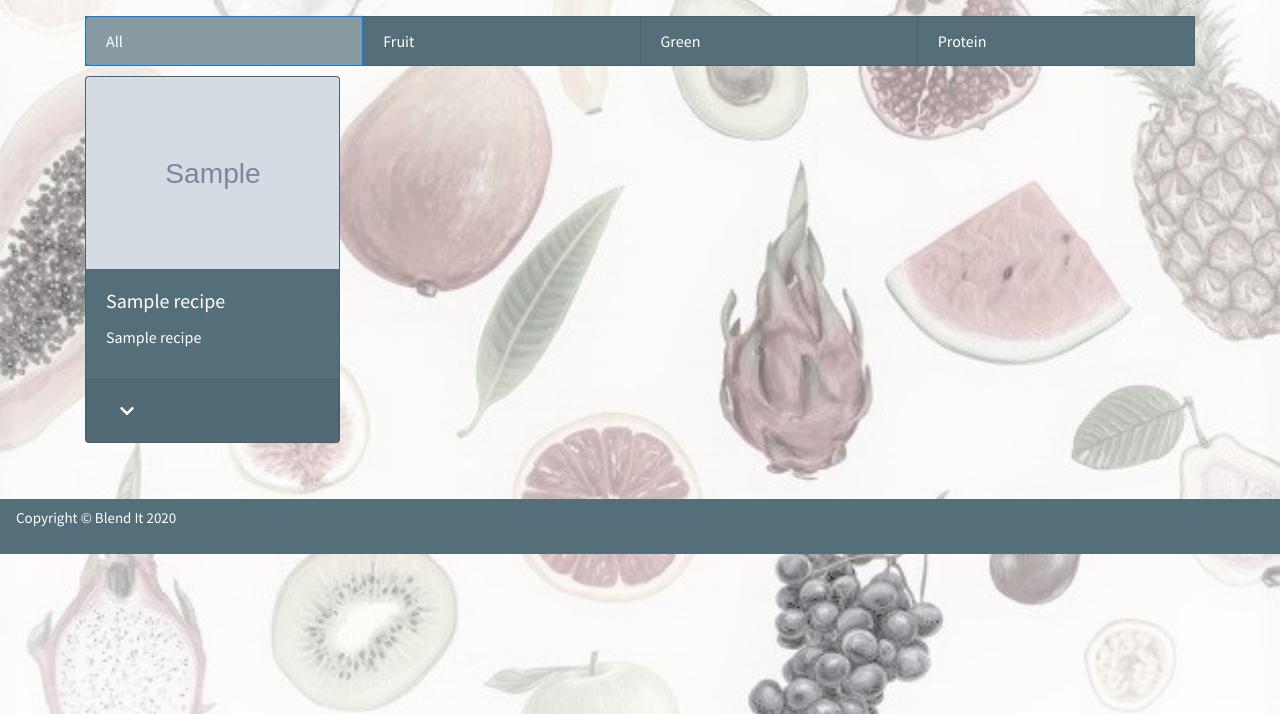
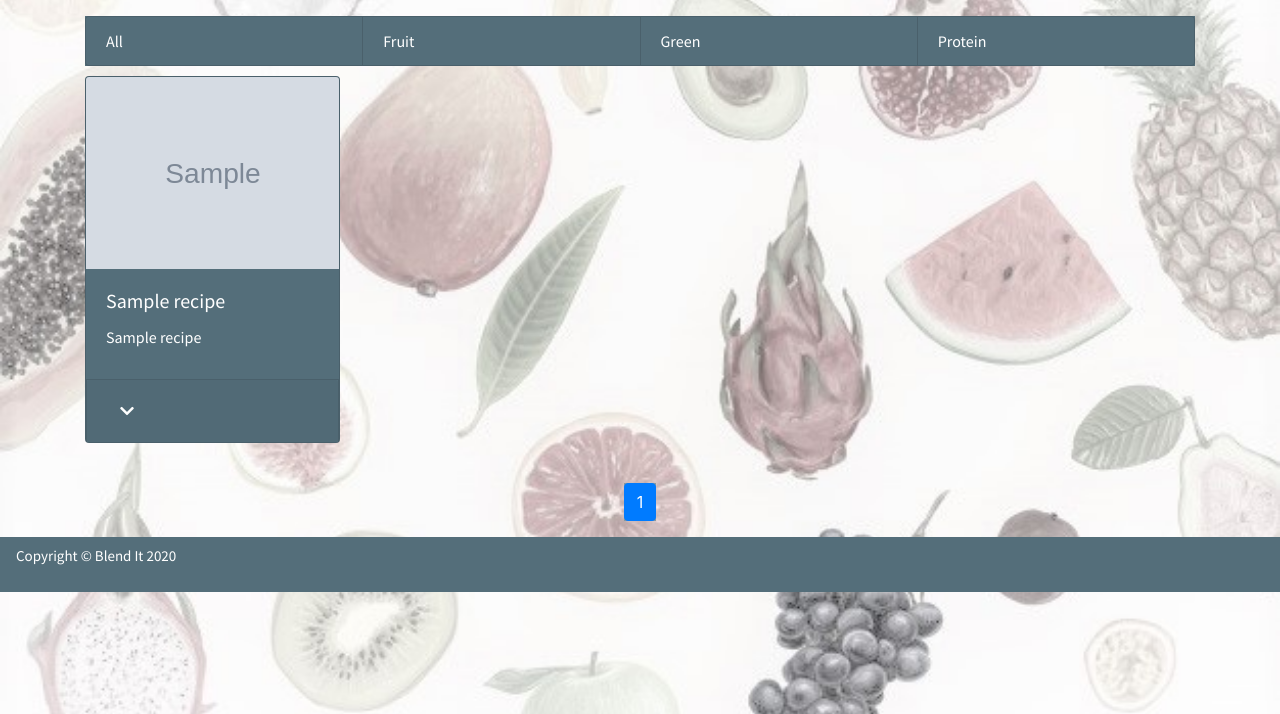
Before and after one commit to AnnaDK/Cook-Book, a Flask app: page /fruit_smoothies in a window 1280 px wide. Shown: the part 86-800 px from the top of the page. Run offline with Flask 2, Linux system fonts and the light colour scheme; grey boxes marked "Sample" are stand-in pictures; a database or web service that is not in the repository returns one stand-in record (values such as "Sample title"); some libraries are stand-ins or nearby versions.

Commit message:
initial commit

```diff
--- a/app.py
+++ b/app.py
@@ -38,20 +38,32 @@ def add_recipes():
 
 @app.route('/fruit_smoothies')
 def fruit_smoothies():
-    recipes = mongo.db.recipes.find({'category_name': 'Fruit smoothie'})
-    return render_template("recipes.html", title="Fruit Smoothies", recipes=recipes)
+    per_page = 8
+    page = int(request.args.get('page', 1))
+    total = mongo.db.recipes.count_documents({})
+    recipes = mongo.db.recipes.find({'category_name': 'Fruit smoothie'}).skip((page - 1) * per_page).limit(per_page)
+    pages = range(1, int(math.ceil(total / per_page)) + 1)
+    return render_template("recipes.html", title="Fruit Smoothies", recipes=recipes, page=page, pages=pages, total=total)
 
 
 @app.route('/green_smoothies')
 def green_smoothies():
-    recipes = mongo.db.recipes.find({'category_name': 'Green smoothie'})
-    return render_template("recipes.html", title="Green Smoothies", recipes=recipes)
+    per_page = 8
+    page = int(request.args.get('page', 1))
+    total = mongo.db.recipes.count_documents({})
+    recipes = mongo.db.recipes.find({'category_name': 'Green smoothie'}).skip((page - 1) * per_page).limit(per_page)
+    pages = range(1, int(math.ceil(total / per_page)) + 1)
+    return render_template("recipes.html", title="Green Smoothies", recipes=recipes, page=page, pages=pages, total=total)
 
 
 @app.route('/protein_smoothies')
 def protein_smoothies():
-    recipes = mongo.db.recipes.find({'category_name': 'Protein smoothie'})
-    return render_template("recipes.html", title="Protein Smoothies", recipes=recipes)
+    per_page = 8
+    page = int(request.args.get('page', 1))
+    total = mongo.db.recipes.count_documents({})
+    recipes = mongo.db.recipes.find({'category_name': 'Protein smoothie'}).skip((page - 1) * per_page).limit(per_page)
+    pages = range(1, int(math.ceil(total / per_page)) + 1)
+    return render_template("recipes.html", title="Protein Smoothies", recipes=recipes, page=page, pages=pages, total=total)
 
 
 @app.route('/blenders')
--- a/templates/recipes.html
+++ b/templates/recipes.html
@@ -2,7 +2,7 @@
 <div class="row">
 	<div class="col-12">
 		<div class="list-group list-group-horizontal mt-3">
-			<a href="{{url_for('get_recipes')}}" class="list-group-item list-group-item-action active">All </a>
+			<a href="{{url_for('get_recipes')}}" class="list-group-item list-group-item-action ">All </a>
 			<a href="{{url_for('fruit_smoothies')}}" class="list-group-item list-group-item-action">Fruit </a>
 			<a href="{{url_for('green_smoothies')}}" class="list-group-item list-group-item-action ">Green </a>
 			<a href="{{url_for('protein_smoothies')}}" class="list-group-item list-group-item-action ">Protein </a>
@@ -20,7 +20,7 @@
 			<img src="{{recipe.recipe_image}}" class="card-img-top" alt="smoothie image">
 			<div class="card-body">
 
-				<h5 class="card-title">{{recipe.recipe_name}}</h5>
+				<h5 class="card-title">{{recipe.recipe_name.capitalize()}}</h5>
 				<span>{{recipe.category_name}}</span>
 			</div>
 			<div class="accordion" id="accordionList">
@@ -85,6 +85,7 @@
 
              <ul class="pagination pagination-md justify-content-center">
               {% for pagenum in pages %}
+
                     {% if pagenum == page %}
 
 
@@ -95,12 +96,15 @@
         <span class="sr-only">(current)</span>
       </span>
     </li>
+
+
     {% else %}
     <li class="page-item"><a class="page-link" href="{{ url_for('get_recipes', page=pagenum) }}">{{ pagenum }}</a></li>
 
 
 
     {% endif %}
+
                 {% endfor %}
   </ul>
         </nav>
```
